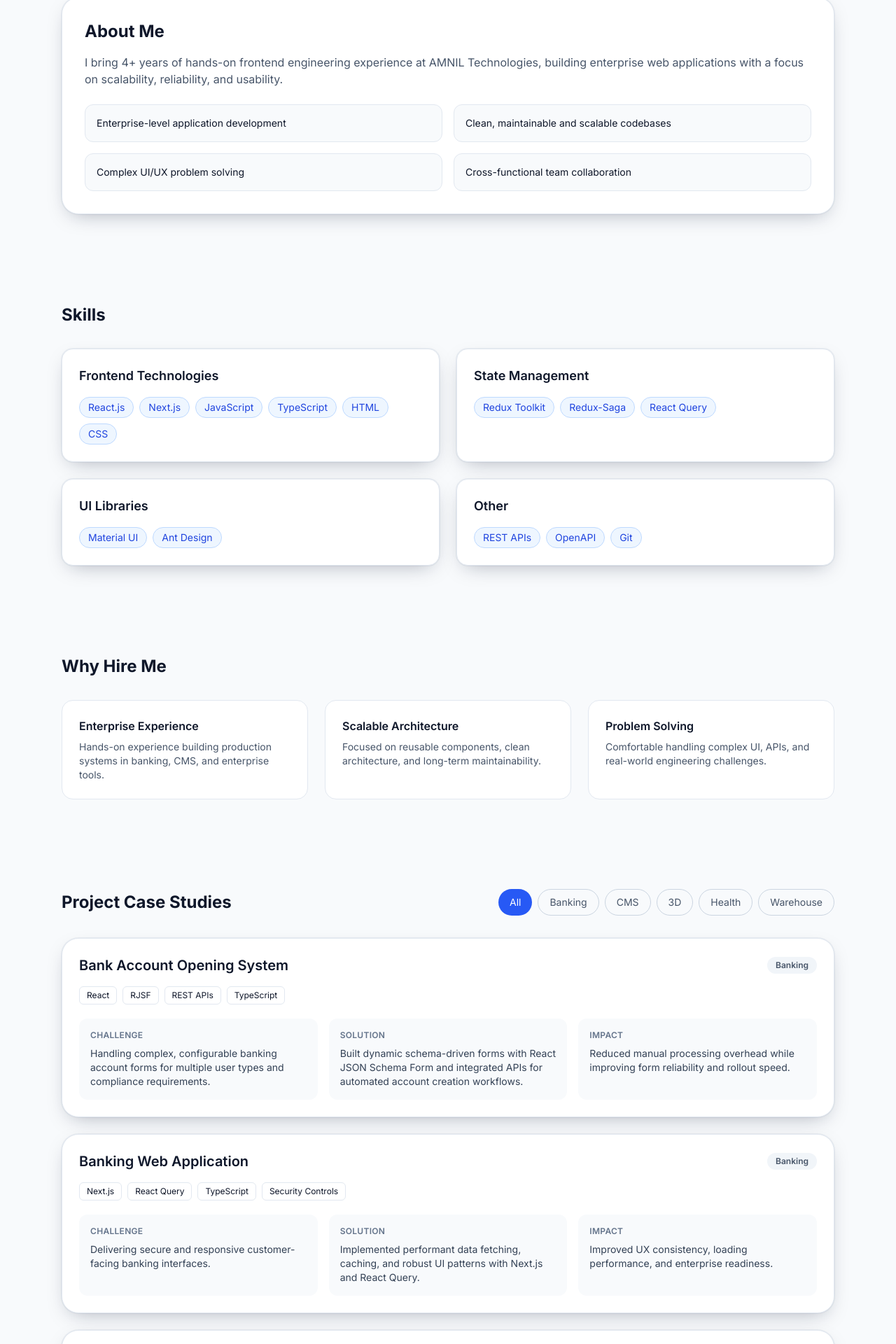
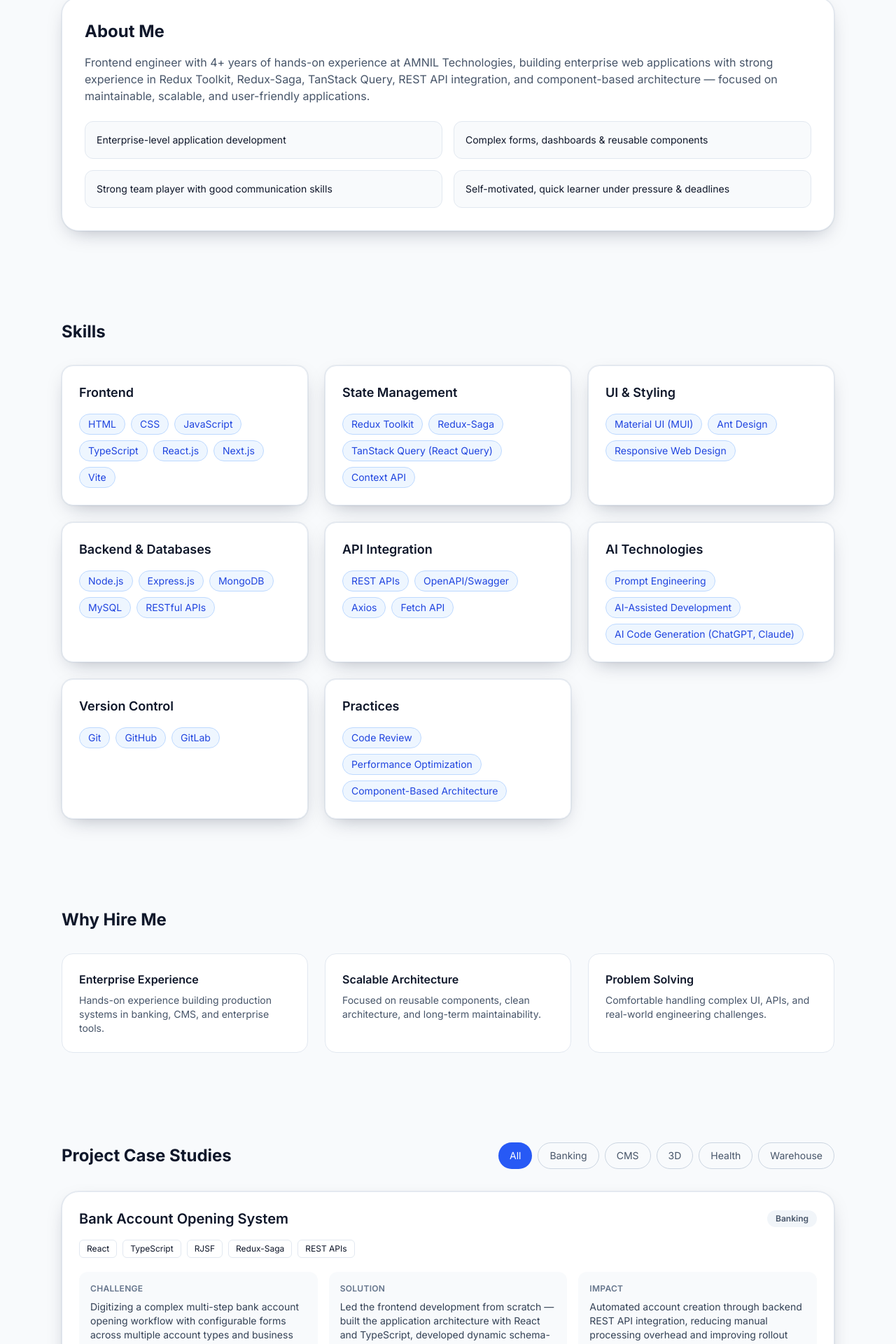
Before and after one commit to BbinMaharjan/my-portfolio, a Next.js app: page / in a window 1280 px wide. Shown: the part 777-2697 px from the top of the page at 70% size. Built offline with nearby package versions, Linux system fonts and the light colour scheme.

Commit message:
feat: :sparkles: # update content

```diff
--- a/src/app/layout.tsx
+++ b/src/app/layout.tsx
@@ -10,11 +10,11 @@ const inter = Inter({ subsets: ["latin"] });
 export const metadata: Metadata = {
   title: "Bibin Maharjan | Software Engineer",
   description:
-    "Portfolio of Bibin Maharjan, Software Engineer with 4+ years of frontend experience in enterprise applications.",
+    "Portfolio of Bibin Maharjan, Frontend Engineer with 4+ years of experience building enterprise web applications using React, Next.js, and TypeScript across banking, CMS, healthcare, warehouse, and 3D platforms.",
   openGraph: {
     title: "Bibin Maharjan | Software Engineer",
     description:
-      "Building scalable, high-performance web applications with modern frontend technologies.",
+      "Designing and developing enterprise web applications with React, Next.js, TypeScript, and modern frontend technologies.",
     type: "website",
     locale: "en_US",
   },
--- a/src/app/page.tsx
+++ b/src/app/page.tsx
@@ -26,75 +26,105 @@ const projects: Project[] = [
   {
     title: "Bank Account Opening System",
     type: "Banking",
-    stack: ["React", "RJSF", "REST APIs", "TypeScript"],
+    stack: ["React", "TypeScript", "RJSF", "Redux-Saga", "REST APIs"],
     challenge:
-      "Handling complex, configurable banking account forms for multiple user types and compliance requirements.",
+      "Digitizing a complex multi-step bank account opening workflow with configurable forms across multiple account types and business requirements.",
     solution:
-      "Built dynamic schema-driven forms with React JSON Schema Form and integrated APIs for automated account creation workflows.",
+      "Led the frontend development from scratch — built the application architecture with React and TypeScript, developed dynamic schema-driven forms using RJSF, reusable components for multiple registration workflows, and managed complex asynchronous workflows with Redux-Saga.",
     impact:
-      "Reduced manual processing overhead while improving form reliability and rollout speed.",
+      "Automated account creation through backend REST API integration, reducing manual processing overhead and improving rollout reliability.",
   },
   {
-    title: "Banking Web Application",
+    title: "Banking Web Application & CMS",
     type: "Banking",
-    stack: ["Next.js", "React Query", "TypeScript", "Security Controls"],
+    stack: [
+      "Next.js",
+      "React",
+      "TypeScript",
+      "TanStack Query",
+      "Redux-Saga",
+      "Material UI",
+    ],
     challenge:
-      "Delivering secure and responsive customer-facing banking interfaces.",
+      "Delivering a responsive customer-facing banking platform along with an administrative CMS for managing banking website content.",
     solution:
-      "Implemented performant data fetching, caching, and robust UI patterns with Next.js and React Query.",
+      "Built responsive and reusable frontend features using Next.js, React, and TypeScript; developed the admin CMS; used TanStack Query for server-state management, Redux-Saga for complex async workflows, and Material UI for component-driven UI.",
     impact:
-      "Improved UX consistency, loading performance, and enterprise readiness.",
-  },
-  {
-    title: "CMS for Banking Platform",
-    type: "CMS",
-    stack: ["React", "Redux-Saga", "Material UI", "OpenAPI"],
-    challenge:
-      "Providing scalable content operations for multiple banking modules.",
-    solution:
-      "Designed a maintainable admin panel architecture with asynchronous side-effects via Redux-Saga.",
-    impact:
-      "Enabled efficient content management with better operational visibility.",
-  },
-  {
-    title: "3D Web Application",
-    type: "3D",
-    stack: ["React", "Three.js", "Real-time UI", "Performance Tuning"],
-    challenge:
-      "Rendering interactive 3D interfaces with smooth real-time updates.",
-    solution:
-      "Optimized scene updates, component boundaries, and interaction loops for stable rendering performance.",
-    impact: "Delivered advanced UI experiences without sacrificing usability.",
+      "Enabled efficient delivery and management of banking-related content with a consistent, maintainable user experience.",
   },
   {
     title: "Employee Health Tracking System",
     type: "Health",
-    stack: ["React", "OIDC", "TypeScript", "Complex Forms"],
+    stack: ["React", "Ant Design", "Redux Toolkit", "TanStack Query", "OIDC"],
     challenge:
-      "Handling secure, data-heavy workflows and compliance-sensitive records.",
+      "Supporting employee health workflows involving complex forms, heavy data management, and secure protected records.",
     solution:
-      "Implemented robust form workflows, authenticated access with OIDC, and scalable UI state handling.",
+      "Built complex forms and data tables, managed client and server state with Redux Toolkit and TanStack Query, developed responsive interfaces with Ant Design, and implemented OIDC-based authentication for secure access.",
     impact:
-      "Improved secure data handling and user efficiency for operations teams.",
+      "Strengthened secure data handling and improved efficiency for health operations teams.",
+  },
+  {
+    title: "3D Web Application & CMS",
+    type: "3D",
+    stack: [
+      "React",
+      "Three.js",
+      "Redux Toolkit",
+      "TanStack Query",
+      "Node.js",
+      "Express.js",
+      "OpenAPI",
+    ],
+    challenge:
+      "Rendering interactive 3D elements in the browser while providing a CMS for managing 3D models, assets, and related content.",
+    solution:
+      "Developed interactive UIs with React and Three.js, built the CMS interface, handled client/server state with Redux Toolkit and TanStack Query, integrated backend services via OpenAPI, and implemented a Node.js/Express feature with full CRUD REST APIs.",
+    impact:
+      "Delivered a performant and scalable 3D experience backed by structured content management.",
   },
   {
     title: "Warehouse Management System",
     type: "Warehouse",
-    stack: ["React", "Dashboards", "Inventory UI", "REST APIs"],
+    stack: ["React", "Material UI", "Redux Toolkit", "TanStack Query"],
     challenge:
-      "Surfacing inventory status and operational metrics clearly across teams.",
+      "Surfacing warehouse operations, inventory tracking, and logistics monitoring clearly across business teams.",
     solution:
-      "Built dashboard-oriented modules for tracking stock movement and key logistics actions.",
+      "Built responsive interfaces and interactive dashboards with React and Material UI, managed state and API communication with Redux Toolkit and TanStack Query, and created reusable components for warehouse workflows.",
     impact:
-      "Increased decision speed through usable data visualization and streamlined flows.",
+      "Increased operational visibility and decision speed through usable dashboards and maintainable components.",
   },
 ];
 
 const skills = {
-  frontend: ["React.js", "Next.js", "JavaScript", "TypeScript", "HTML", "CSS"],
-  state: ["Redux Toolkit", "Redux-Saga", "React Query"],
-  ui: ["Material UI", "Ant Design"],
-  other: ["REST APIs", "OpenAPI", "Git"],
+  frontend: [
+    "HTML",
+    "CSS",
+    "JavaScript",
+    "TypeScript",
+    "React.js",
+    "Next.js",
+    "Vite",
+  ],
+  state: [
+    "Redux Toolkit",
+    "Redux-Saga",
+    "TanStack Query (React Query)",
+    "Context API",
+  ],
+  ui: ["Material UI (MUI)", "Ant Design", "Responsive Web Design"],
+  backend: ["Node.js", "Express.js", "MongoDB", "MySQL", "RESTful APIs"],
+  api: ["REST APIs", "OpenAPI/Swagger", "Axios", "Fetch API"],
+  ai: [
+    "Prompt Engineering",
+    "AI-Assisted Development",
+    "AI Code Generation (ChatGPT, Claude)",
+  ],
+  tools: ["Git", "GitHub", "GitLab"],
+  practices: [
+    "Code Review",
+    "Performance Optimization",
+    "Component-Based Architecture",
+  ],
 };
 
 function CountUp({ end, suffix = "" }: { end: number; suffix?: string }) {
@@ -244,13 +274,15 @@ export default function Home() {
             </div>
           </div>
           <p className="max-w-2xl text-lg text-slate-700 dark:text-slate-300">
-            Building scalable, high-performance web applications with modern
-            frontend technologies.
+            Designing and developing enterprise web applications with React,
+            Next.js, TypeScript, and modern frontend technologies.
           </p>
           <p className="max-w-2xl text-slate-600 dark:text-slate-400">
-            Frontend engineer with 4+ years of experience at AMNIL Technologies
-            delivering secure and enterprise-grade platforms across banking,
-            CMS, health, and warehouse domains.
+            Frontend engineer with 4+ years of experience building complex
+            forms, reusable UI components, dashboards, and responsive
+            applications across banking, content management, warehouse
+            management, healthcare, and 3D platforms — with a focus on
+            maintainable, scalable, and user-friendly applications.
           </p>
           <div className="flex flex-wrap gap-3">
             <a
@@ -287,7 +319,7 @@ export default function Home() {
           <div className="rounded-2xl border border-slate-200 bg-white p-5 shadow-panel dark:border-slate-800 dark:bg-slate-900">
             <p className="text-sm text-slate-500">Case Studies</p>
             <p className="mt-2 text-3xl font-bold">
-              <CountUp end={6} />
+              <CountUp end={5} />
             </p>
             <p className="text-xs text-slate-500">Production-grade projects</p>
           </div>
@@ -310,16 +342,18 @@ export default function Home() {
         >
           <h2 className="text-2xl font-bold">About Me</h2>
           <p className="mt-4 text-slate-600 dark:text-slate-300">
-            I bring 4+ years of hands-on frontend engineering experience at
-            AMNIL Technologies, building enterprise web applications with a
-            focus on scalability, reliability, and usability.
+            Frontend engineer with 4+ years of hands-on experience at AMNIL
+            Technologies, building enterprise web applications with strong
+            experience in Redux Toolkit, Redux-Saga, TanStack Query, REST API
+            integration, and component-based architecture — focused on
+            maintainable, scalable, and user-friendly applications.
           </p>
           <div className="mt-6 grid gap-4 sm:grid-cols-2">
             {[
               "Enterprise-level application development",
-              "Clean, maintainable and scalable codebases",
-              "Complex UI/UX problem solving",
-              "Cross-functional team collaboration",
+              "Complex forms, dashboards & reusable components",
+              "Strong team player with good communication skills",
+              "Self-motivated, quick learner under pressure & deadlines",
             ].map((item) => (
               <div
                 key={item}
@@ -334,12 +368,16 @@ export default function Home() {
 
       <section id="skills" className="mx-auto max-w-6xl px-6 py-16">
         <h2 className="mb-8 text-2xl font-bold">Skills</h2>
-        <div className="grid gap-6 md:grid-cols-2">
+        <div className="grid gap-6 md:grid-cols-2 lg:grid-cols-3">
           {Object.entries({
-            "Frontend Technologies": skills.frontend,
+            Frontend: skills.frontend,
             "State Management": skills.state,
-            "UI Libraries": skills.ui,
-            Other: skills.other,
+            "UI & Styling": skills.ui,
+            "Backend & Databases": skills.backend,
+            "API Integration": skills.api,
+            "AI Technologies": skills.ai,
+            "Version Control": skills.tools,
+            Practices: skills.practices,
           }).map(([group, values]) => (
             <motion.div
               key={group}
@@ -482,27 +520,70 @@ export default function Home() {
           viewport={{ once: true }}
           className="rounded-2xl border border-slate-200 bg-white p-8 shadow-panel dark:border-slate-800 dark:bg-slate-900"
         >
-          <h3 className="text-xl font-semibold">AMNIL Technologies</h3>
+          <h3 className="text-xl font-semibold">
+            Frontend Developer — AMNIL Technologies
+          </h3>
           <p className="mt-1 text-sm text-slate-500">
-            Intern to Software Engineer • Kathmandu, Nepal
+            Started as MERN Stack Development Intern, progressed to full-time
+            Frontend Developer • Kathmandu, Nepal
           </p>
           <ul className="mt-5 space-y-3 text-slate-700 dark:text-slate-300">
             <li>
-              Built scalable frontend systems for enterprise-grade web
-              platforms.
+              Contributed to the development of multiple enterprise web
+              applications across banking, CMS, health, warehouse, and 3D
+              domains.
             </li>
             <li>
-              Integrated REST APIs and OpenAPI-driven services across domains.
+              Built complex forms, reusable UI components, dashboards, and
+              responsive applications using React, Next.js, and TypeScript.
             </li>
             <li>
-              Improved performance through rendering and data-fetching
-              optimizations.
+              Managed application and server state with Redux Toolkit,
+              Redux-Saga, and TanStack Query.
             </li>
             <li>
-              Implemented clean, consistent, and user-centric UI/UX solutions.
+              Integrated frontend applications with backend REST APIs and
+              OpenAPI-driven services.
+            </li>
+            <li>
+              Collaborated with cross-functional teams to translate business
+              requirements into functional applications.
             </li>
           </ul>
         </motion.div>
+
+        <div className="mt-8 grid gap-6 md:grid-cols-2">
+          <motion.div
+            initial={{ opacity: 0, y: 16 }}
+            whileInView={{ opacity: 1, y: 0 }}
+            viewport={{ once: true }}
+            className="rounded-2xl border border-slate-200 bg-white p-8 shadow-panel dark:border-slate-800 dark:bg-slate-900"
+          >
+            <h3 className="text-xl font-semibold">Education</h3>
+            <p className="mt-4 font-medium">
+              BSc (HONS) in Computing — UCSI University
+            </p>
+            <p className="mt-1 text-sm text-slate-500">
+              Institute of Management Science (IIMS), affiliated to UCSI
+              University, Malaysia • Putalisadak, Kathmandu
+            </p>
+          </motion.div>
+          <motion.div
+            initial={{ opacity: 0, y: 16 }}
+            whileInView={{ opacity: 1, y: 0 }}
+            viewport={{ once: true }}
+            className="rounded-2xl border border-slate-200 bg-white p-8 shadow-panel dark:border-slate-800 dark:bg-slate-900"
+          >
+            <h3 className="text-xl font-semibold">Training</h3>
+            <p className="mt-4 font-medium">
+              MERN Stack Development Training — AMNIL Technologies
+            </p>
+            <p className="mt-1 text-sm text-slate-500">
+              3-month training starting August 2021 • Jhamsikhel, Kathmandu —
+              hands-on experience in MongoDB, Express.js, React, and Node.js
+            </p>
+          </motion.div>
+        </div>
       </section>
 
       <section id="contact" className="mx-auto max-w-6xl px-6 pb-20 pt-16">
@@ -522,6 +603,17 @@ export default function Home() {
             </a>
             <p className="mt-5 text-sm text-slate-500">Location</p>
             <p className="mt-2 font-medium">Kirtipur, Kathmandu, Nepal</p>
+            <p className="mt-5 text-sm text-slate-500">Website</p>
+            <a
+              href="https://www.bibinmaharjan.com.np"
+              target="_blank"
+              rel="noopener noreferrer"
+              className="mt-2 block font-medium text-brand-600 dark:text-brand-300"
+            >
+              www.bibinmaharjan.com.np
+            </a>
+            <p className="mt-5 text-sm text-slate-500">Languages</p>
+            <p className="mt-2 font-medium">Newari, Nepali, English</p>
           </div>
           <form
             className="rounded-2xl border border-slate-200 bg-white p-6 shadow-panel dark:border-slate-800 dark:bg-slate-900"
```
